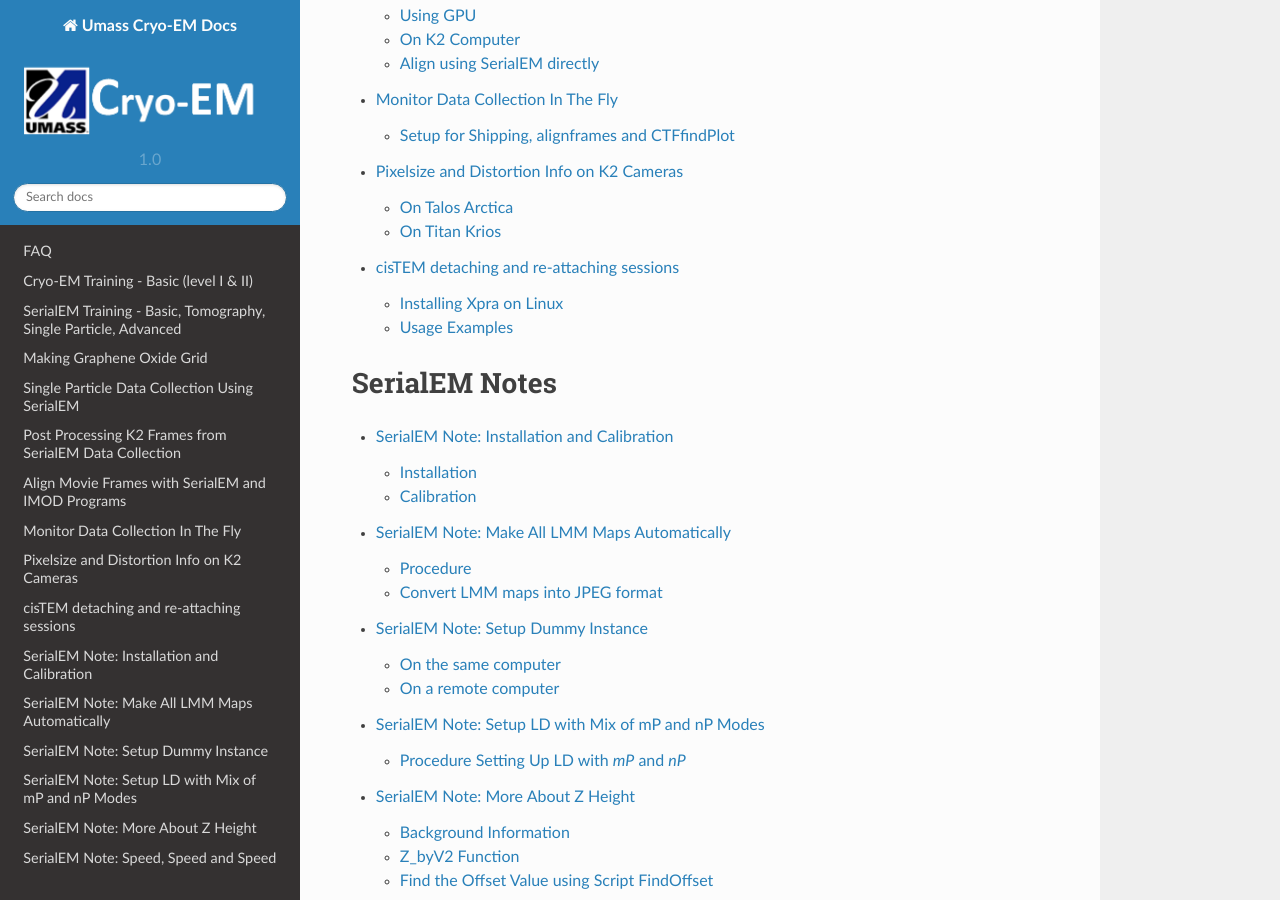
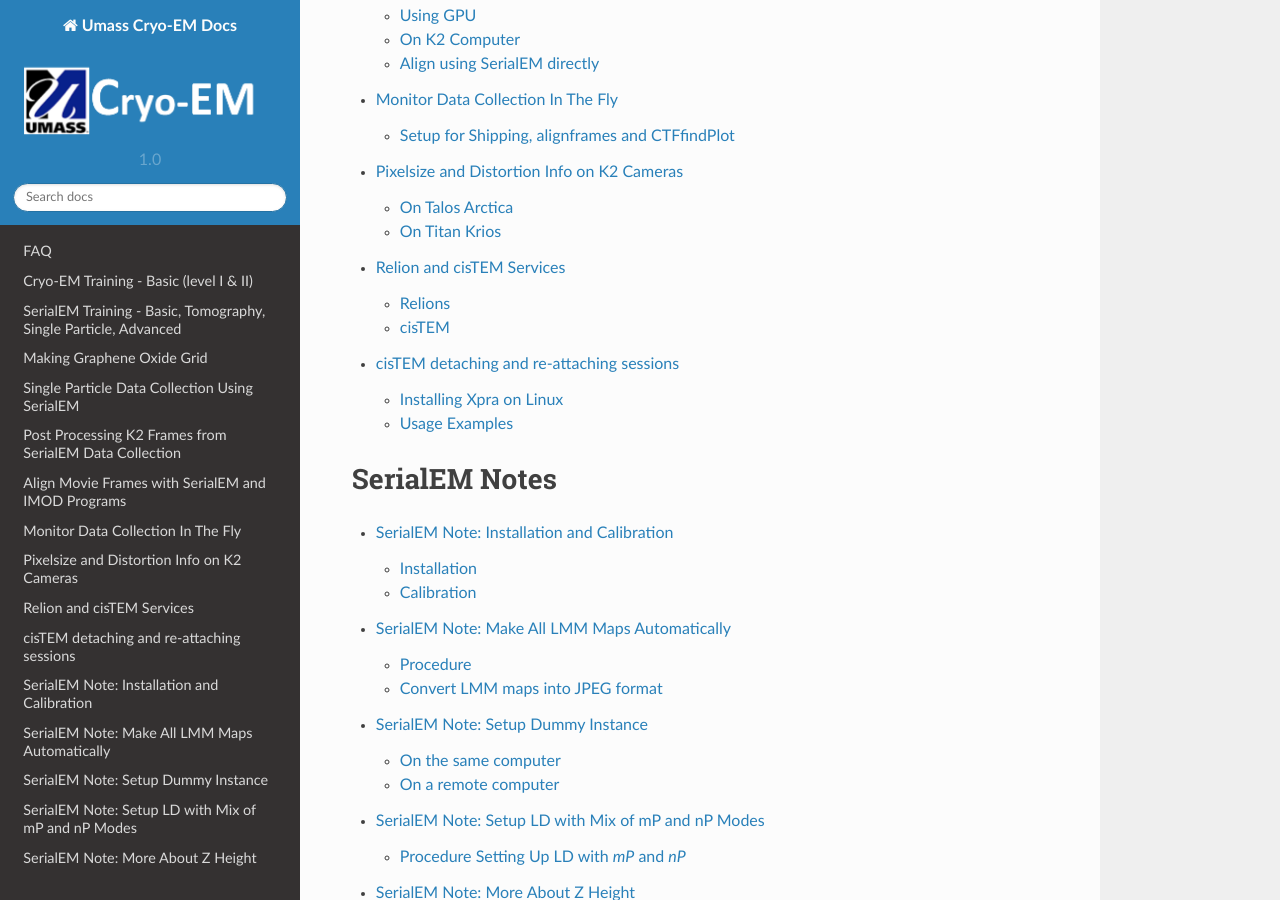
Before and after one commit to xuchen66/sphinx-emdocs, a Sphinx documentation site: the page built from source/index.rst, in a window 1280 px wide and 900 px high, scrolled down 1154 px. Built offline with Sphinx 7.4.7 and the Read the Docs theme 2.0.0, drawn with Linux system fonts in a browser that asks for light colours; pages that are not in the unit, such as notebooks, are missing from menus.

Commit message:
Update index.rst

```diff
--- a/source/index.rst
+++ b/source/index.rst
@@ -33,6 +33,7 @@
    align-movie-frames-imod
    monitor-data-collection-in-the-fly
    pixelsize-and-distortion-info
+   relion-and-cistem-services
    detach-and-reattach-cistem
 
 SerialEM Notes
```
